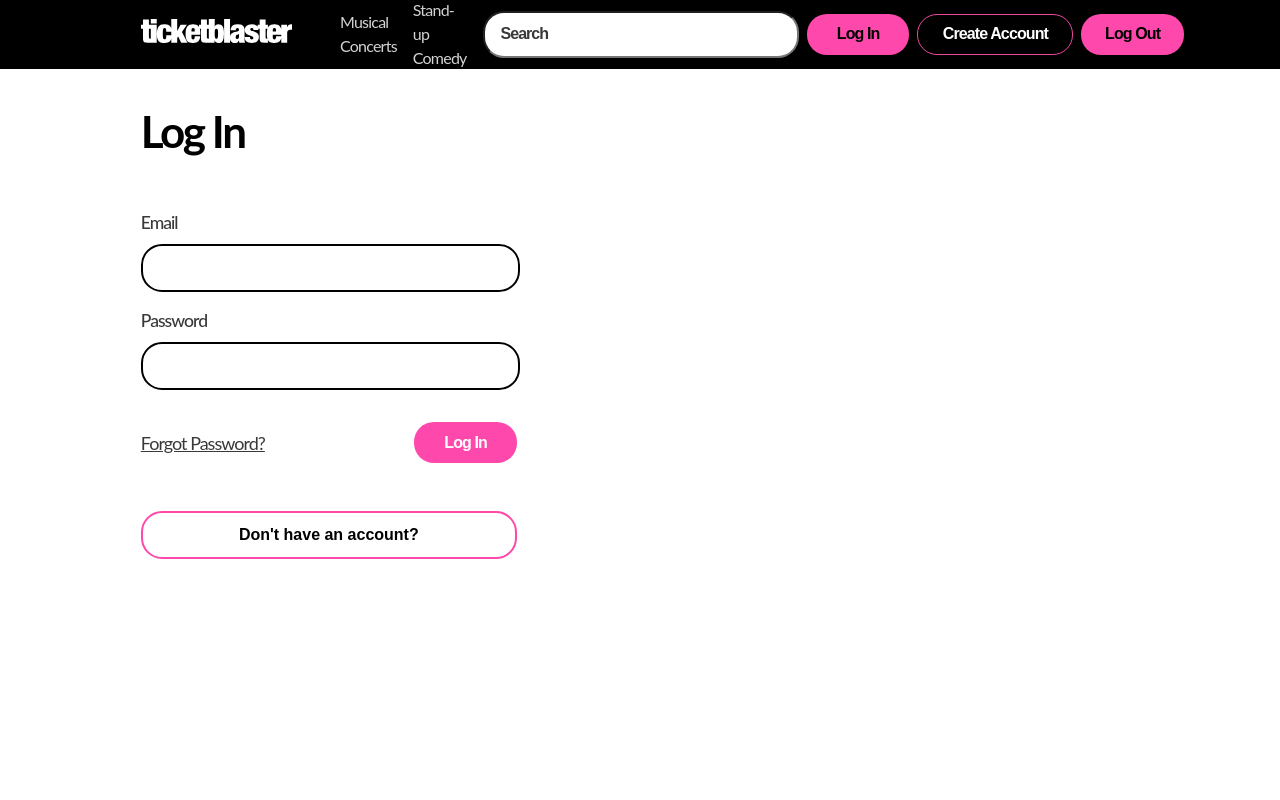
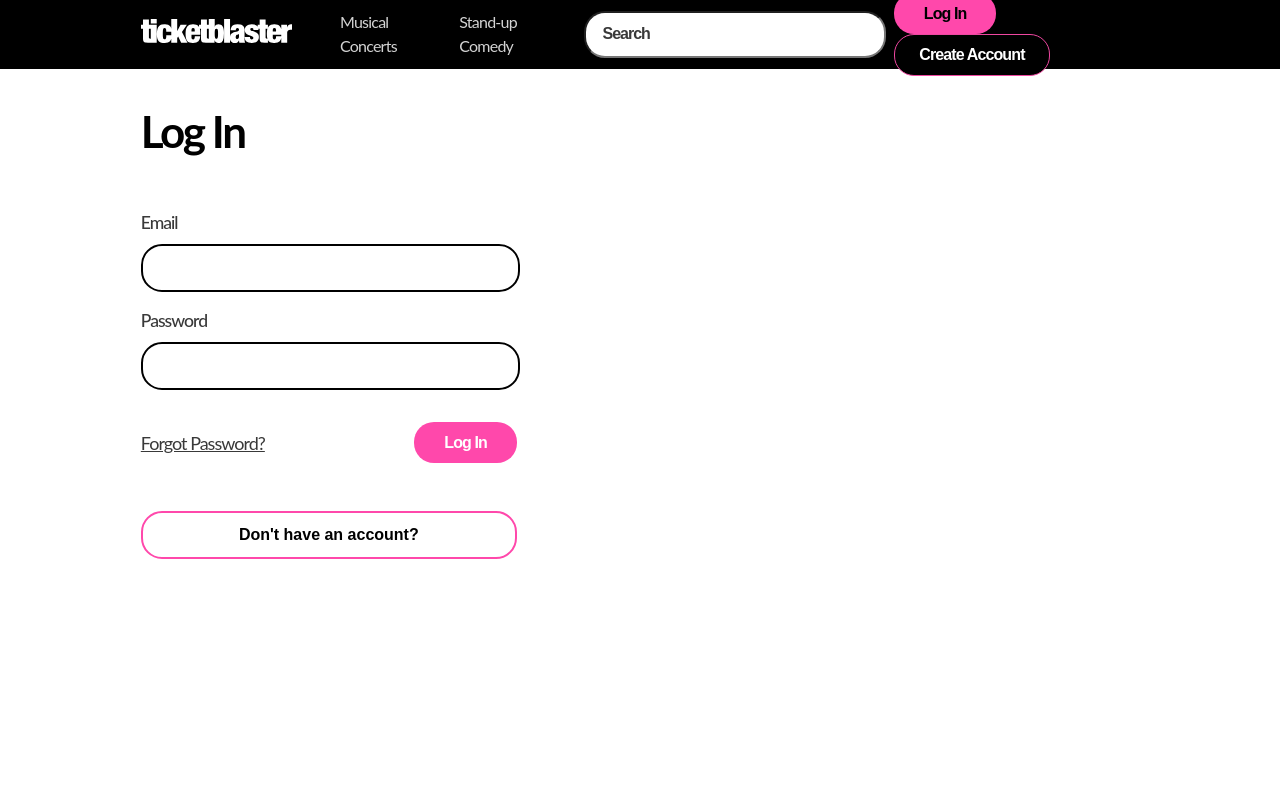
Before and after one commit to Milanka81/Ticket-Blaster-App, a React (Vite) app in the folder clientReact/: page /login in a window 1280 px wide. Shown: the top 800 px of the page. Built offline with nearby package versions, Linux system fonts and the light colour scheme; no server answers.

Commit message:
updated login and logout routes on server with httpOnly cookie

```diff
--- a/clientReact/src/Components/Input/Input.tsx
+++ b/clientReact/src/Components/Input/Input.tsx
@@ -9,7 +9,12 @@ const Input: FC<InputProps> = ({ name, label, ...rest }) => {
   return (
     <div className={styles.inputLabelWrapper}>
       <label htmlFor={name}>{label}</label>
-      <input className={styles.input} id={name} {...rest}></input>
+      <input
+        className={styles.input}
+        id={name}
+        autoComplete={name === "password" ? "current-password" : name}
+        {...rest}
+      ></input>
     </div>
   );
 };
--- a/clientReact/src/Components/Navbar/Navbar.tsx
+++ b/clientReact/src/Components/Navbar/Navbar.tsx
@@ -3,18 +3,31 @@ import { useNavigate } from "react-router";
 import styles from "./Navbar.module.css";
 import btnStyles from "../Button/Button.module.css";
 import Button from "./../Button/Button";
-import { useDispatch, useSelector } from "react-redux";
-import { RootState, AppDispatch } from "../../store/index";
-import { isLogout } from "../../store/userSlice";
-import { logout } from "../../services/authService";
+import { useSelector } from "react-redux";
+import { RootState } from "../../store/index";
+import { isLoggedIn, logout } from "../../services/authService";
+import { useEffect, useState } from "react";
 
 const Navbar = ({ role }: { role: string }) => {
   const navigate = useNavigate();
-  const dispatch = useDispatch<AppDispatch>();
   const fullName = useSelector((state: RootState) => state.user.fullName);
-  const isLoggedIn = useSelector((state: RootState) => state.user.isLoggedIn);
+  const [loggedIn, setLoggedIn] = useState(false);
 
-  console.log(isLoggedIn);
+  useEffect(() => {
+    isLoggedIn()
+      .then((res) => {
+        console.log(res.data);
+        setLoggedIn(res.data.loggedIn);
+      })
+      .catch((err) => console.log(err));
+  }, [loggedIn]);
+
+  const handleLogOut = () => {
+    logout().then(() => {
+      navigate("/login");
+    });
+  };
+
   return (
     <div className={styles.navbar}>
       <div className={styles.navbarContainer}>
@@ -35,6 +48,8 @@ const Navbar = ({ role }: { role: string }) => {
               placeholder="Search"
             />
 
+            {!loggedIn ? (
+              <div>
                 <Button
                   className={btnStyles.btnSmall}
                   onClick={() => navigate("/login")}
@@ -47,16 +62,12 @@ const Navbar = ({ role }: { role: string }) => {
                 >
                   Create Account
                 </Button>
-            <Button
-              className={btnStyles.btnSmall}
-              onClick={() => {
-                dispatch(isLogout());
-                logout();
-                navigate("/login");
-              }}
-            >
+              </div>
+            ) : (
+              <Button className={btnStyles.btnSmall} onClick={handleLogOut}>
                 Log Out {fullName}
               </Button>
+            )}
           </div>
         ) : (
           <p className={styles.copyright}>®Copyright TicketBlaster 2024</p>
--- a/clientReact/src/Pages/LoginPage/LoginPage.tsx
+++ b/clientReact/src/Pages/LoginPage/LoginPage.tsx
@@ -10,7 +10,7 @@ import btnStyles from "../../Components/Button/Button.module.css";
 import Title from "../../Components/Title/Title.tsx";
 import Form from "../../Components/Form/Form.tsx";
 import { useDispatch } from "react-redux";
-import { updateName, isLogin } from "../../store/userSlice.tsx";
+import { updateName } from "../../store/userSlice.tsx";
 
 const LoginPage = () => {
   const navigate = useNavigate();
@@ -33,13 +33,7 @@ const LoginPage = () => {
     onSubmit: (values) => {
       login(values)
         .then((res) => {
-          if (!res.data.token) {
-            return setMessage("Something went wrong, try again later");
-          }
-          document.cookie = `jwt=${res.data.token}; path=/; secure; httpOnly; SameSite=Strict`;
-
           dispatch(updateName(res.data.user.fullName));
-          dispatch(isLogin());
           navigate("/");
         })
         .catch((error) => {
--- a/clientReact/src/services/authService/index.tsx
+++ b/clientReact/src/services/authService/index.tsx
@@ -13,7 +13,8 @@ export const getNewToken = (
   return axios.post(`${BASE_URL}/verificationToken`, { email, clientUrl });
 };
 export const login = ({ ...values }) => axios.post(`${BASE_URL}/login`, values);
-export const logout = () => axios.post(`${BASE_URL}/logout`);
+export const logout = () =>
+  axios.get(`${BASE_URL}/logout`, { withCredentials: true });
 export const forgotPassword = ({ ...values }) =>
   axios.post(`${BASE_URL}/forgot-password`, values);
 
@@ -23,4 +24,5 @@ export const resetPassword = (
 ): Promise<AxiosResponse> => {
   return axios.patch(`${BASE_URL}/reset-password/${token}`, values);
 };
-export const isLoggedIn = () => axios.get(`${BASE_URL}/check-auth`);
+export const isLoggedIn = () =>
+  axios.get(`${BASE_URL}/me`, { withCredentials: true });
```
Lines whose indentation alone changed are shown as unchanged.
